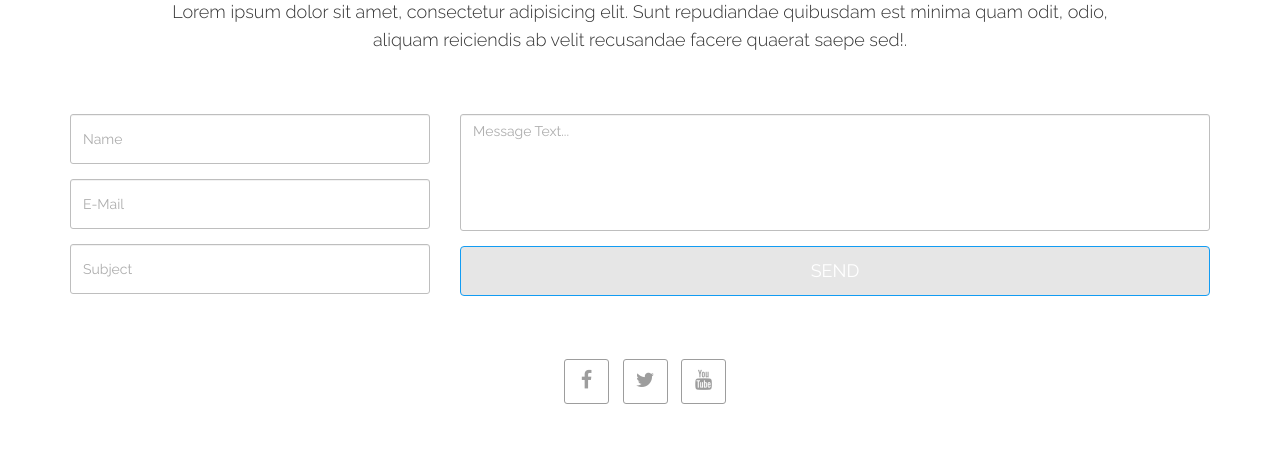
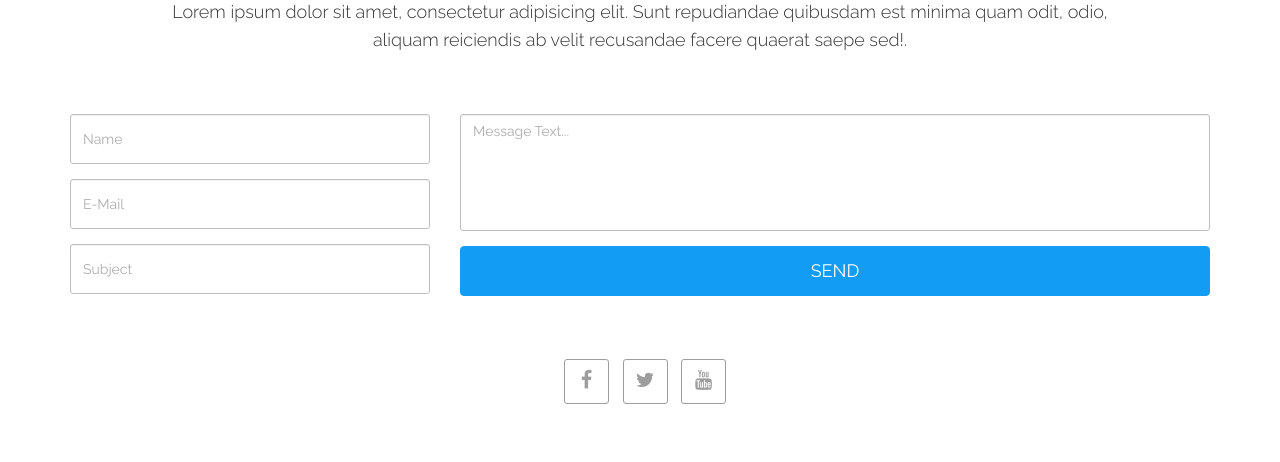
Before and after one commit to ahsanwaseem/personal-project-1, a PHP site: page / in a window 1280 px wide, with the pointer over the restyled element. Shown: the part 6038-6500 px from the top of the page. Run offline with PHP 8.4, Linux system fonts and the light colour scheme.

Commit message:
altered submit btn

```diff
--- a/css/style.css
+++ b/css/style.css
@@ -486,7 +486,7 @@ transition:all 1s;
 }
 
 .submit-btn:hover {
-    background: #129CF#;
+    background: #129CF3;
     color: #fff;
     border-color: #129CF3;
 }
```
